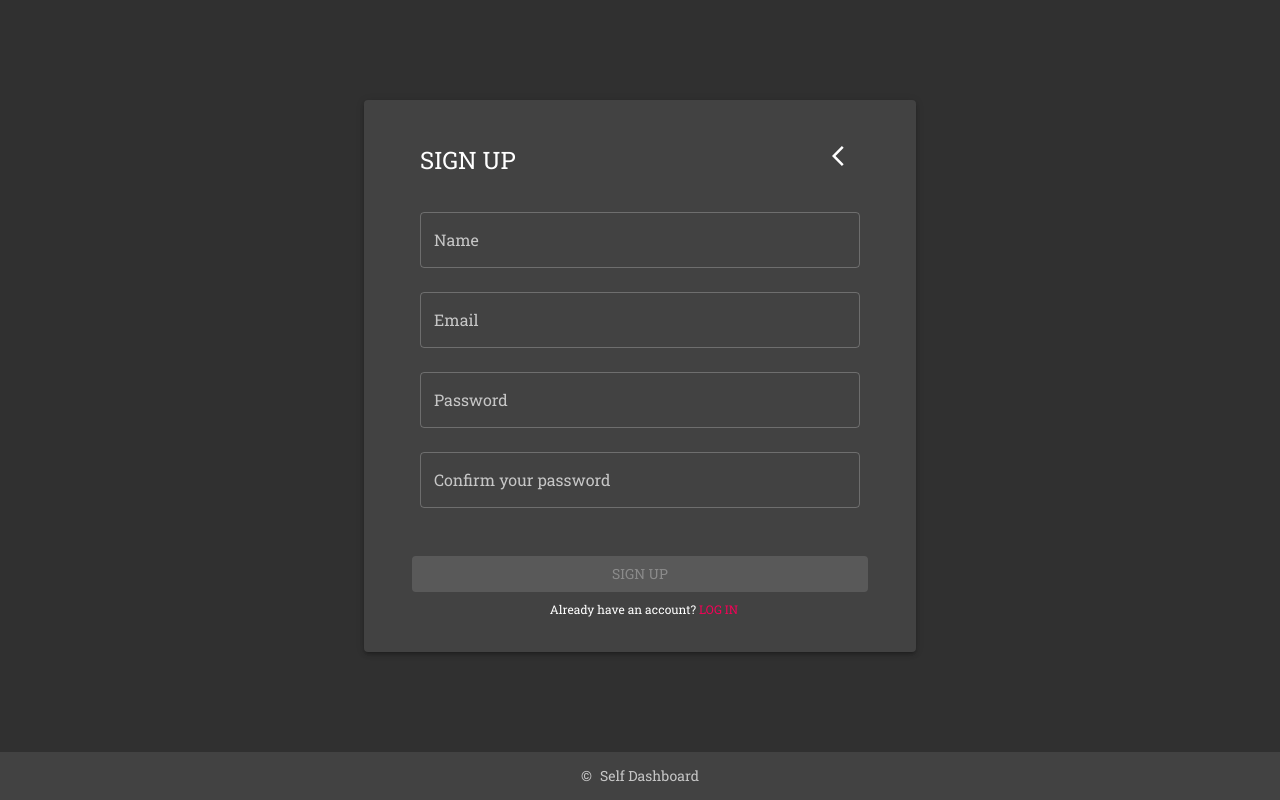
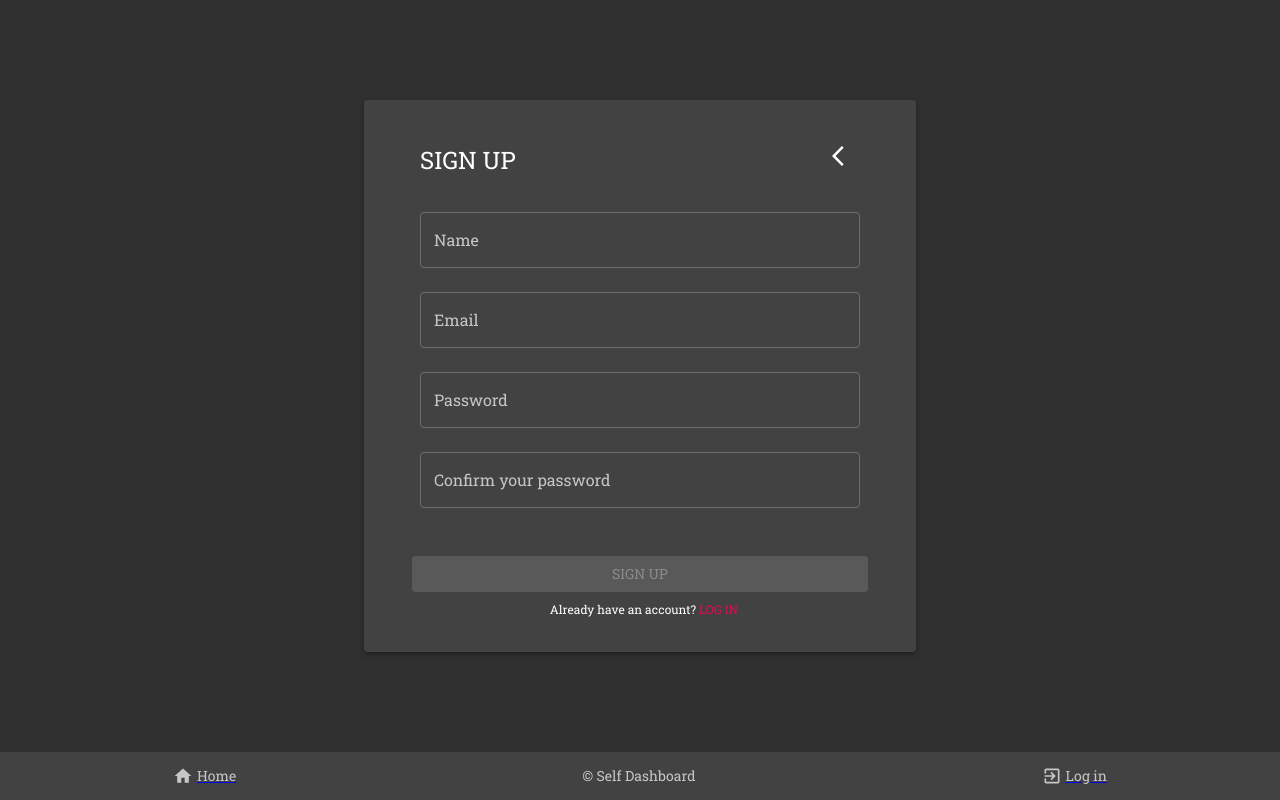
Before and after one commit to m-rejdych/self-board, a React (Create React App) app: page /auth in a window 1280 px wide. Built offline with nearby package versions, Linux system fonts and the light colour scheme.

Commit message:
Added logout and home links to footer

```diff
--- a/src/components/LandingPage/LandingPage.jsx
+++ b/src/components/LandingPage/LandingPage.jsx
@@ -129,11 +129,13 @@ const LandingPage = () => {
     },
   ];
 
-  const dialogProps = {
-    open: openModal,
-    handleClose: () => setOpenModal(false),
-    title: 'Log in to get your own, unique dashboard!',
-    actions: (
+  return (
+    <Fragment>
+      <Dialog
+        open={openModal}
+        handleClose={() => setOpenModal(false)}
+        title="Log in to get your own, unique dashboard!"
+        actions={
           <Fragment>
             <Button
               className={classes.modalButtonsMargin}
@@ -158,12 +160,8 @@ const LandingPage = () => {
               Screw that, let's jump right into this!
             </Button>
           </Fragment>
-    ),
-  };
-
-  return (
-    <Fragment>
-      <Dialog {...dialogProps} />
+        }
+      />
       <ParallaxBanner style={{ height: '100vh' }} layers={parallaxLayers} />
     </Fragment>
   );
--- a/src/components/UI/Dialog/Dialog.jsx
+++ b/src/components/UI/Dialog/Dialog.jsx
@@ -23,7 +23,7 @@ const DialogComponent = ({ handleClose, open, title, actions }) => {
 
   return (
     <Dialog
-      open
+      open={open}
       TransitionComponent={TransitionComponent}
       keepMounted
       onClose={handleClose}
--- a/src/shared/Footer/Footer.jsx
+++ b/src/shared/Footer/Footer.jsx
@@ -1,5 +1,9 @@
 import React from 'react';
+import { useSelector } from 'react-redux';
+import { Link } from 'react-router-dom';
 import { makeStyles, Typography } from '@material-ui/core';
+import HomeIcon from '@material-ui/icons/Home';
+import ExitToAppIcon from '@material-ui/icons/ExitToApp';
 
 const useClasses = makeStyles((theme) => ({
   root: {
@@ -10,29 +14,47 @@ const useClasses = makeStyles((theme) => ({
     minHeight: 48,
     backgroundColor: theme.palette.background.paper,
     display: 'flex',
-    justifyContent: 'center',
+    justifyContent: 'space-around',
     alignItems: 'center',
   },
-  marginRight: {
-    marginRight: 8,
+  link: {
+    display: 'flex',
+    alignItems: 'center',
+    '&:hover > *': {
+      color: theme.palette.primary.light,
+      fill: theme.palette.primary.light,
+    },
+    '&:active': {
+      textDecoration: 'none',
+    },
+  },
+  icon: {
+    fill: theme.palette.text.secondary,
+    marginRight: theme.spacing(0.5),
   },
 }));
 
 const Footer = () => {
   const classes = useClasses();
+  const userId = useSelector((state) => state.auth.userId);
 
   return (
     <div className={classes.root}>
-      <Typography
-        className={classes.marginRight}
-        variant="body2"
-        color="textSecondary"
-      >
-        &copy;
+      <Link className={classes.link} to="/">
+        <HomeIcon fontSize="small" className={classes.icon} />
+        <Typography variant="body2" color="textSecondary">
+          Home
+        </Typography>
+      </Link>
+      <Typography variant="body2" color="textSecondary">
+        &copy; Self Dashboard
       </Typography>
-      <Typography variant="body2" color="textSecondary">
-        Self Dashboard
-      </Typography>
+      <Link className={classes.link} to={userId ? '/' : '/auth'}>
+        <ExitToAppIcon fontSize="small" className={classes.icon} />
+        <Typography variant="body2" color="textSecondary">
+          {userId ? 'Log out' : 'Log in'}
+        </Typography>
+      </Link>
     </div>
   );
 };
```
Lines whose indentation alone changed are shown as unchanged.
